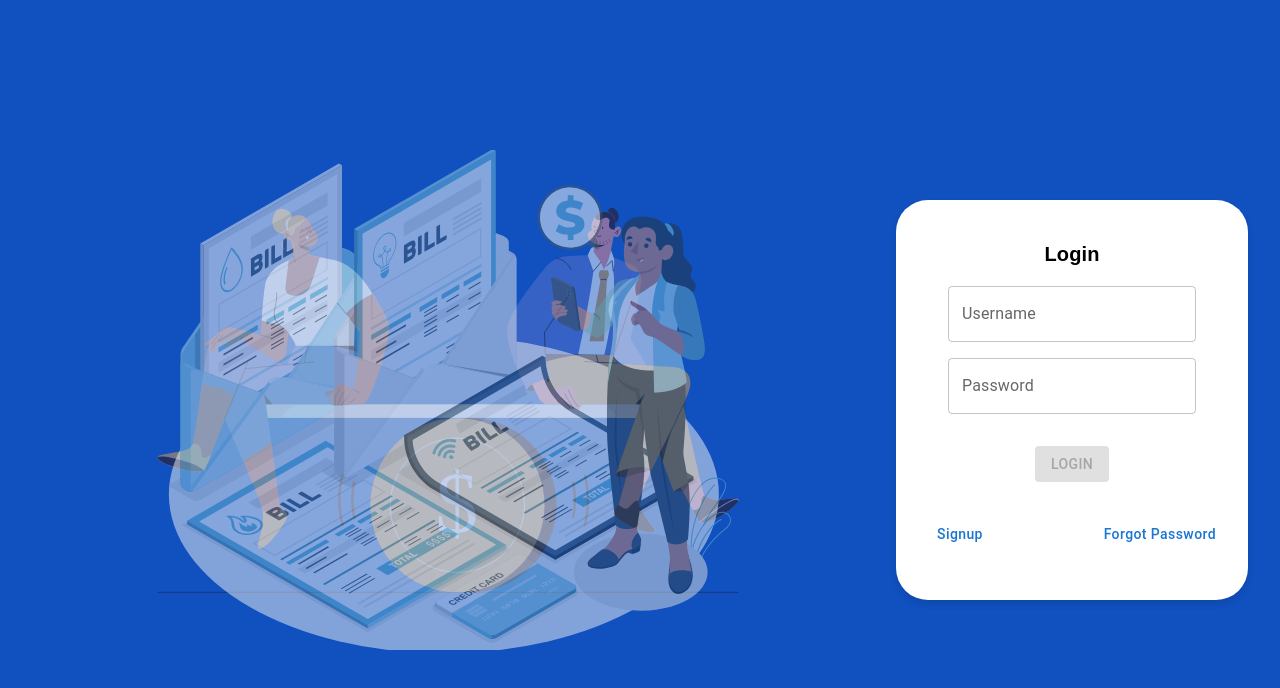
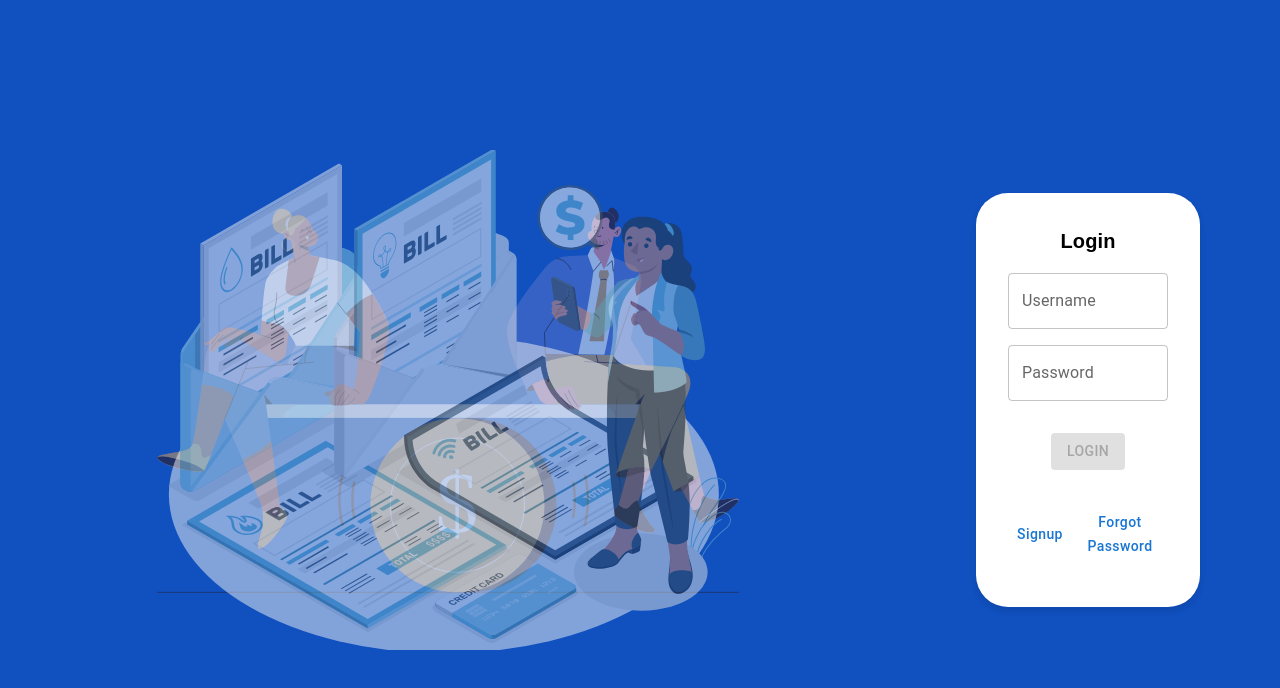
Before and after one commit to Angshuman1997/dutchbill_ui, a React (Create React App) app: page / in a window 1280 px wide. Shown: the top 688 px of the page. Built offline with nearby package versions, Linux system fonts and the light colour scheme.

Commit message:
Margin Change

```diff
--- a/src/components/AuthComponent/AuthComponent.css
+++ b/src/components/AuthComponent/AuthComponent.css
@@ -2,7 +2,7 @@
   position: relative;
   width: 100%;
   max-width: 500px;
-  margin: 0 auto;
+  margin: 5rem;
   padding: 2rem;
   background-color: #ffffff;
   box-shadow: 0 4px 6px rgba(0, 0, 0, 0.1);
--- a/src/components/AuthComponent/AuthComponent.js
+++ b/src/components/AuthComponent/AuthComponent.js
@@ -108,7 +108,7 @@
           alignItems="center"
           justifyContent="center"
           borderRadius={"2rem"}
-          marginRight={"2rem"}
+          marginRight={"5rem"}
         >
           <Typography
             variant="h6"
@@ -186,7 +186,7 @@
           alignItems="center"
           justifyContent="center"
           borderRadius={"2rem"}
-          marginRight={"2rem"}
+          marginRight={"5rem"}
         >
           <Typography
             variant="h6"
@@ -265,7 +265,7 @@
           alignItems="center"
           justifyContent="center"
           borderRadius={"2rem"}
-          marginRight={"2rem"}
+          marginRight={"5rem"}
         >
           <Typography
             variant="h6"
@@ -317,7 +317,7 @@
           alignItems="center"
           justifyContent="center"
           borderRadius={"2rem"}
-          marginRight={"2rem"}
+          marginRight={"5rem"}
         >
           <Typography
             variant="h6"
@@ -381,7 +381,7 @@
           alignItems="center"
           justifyContent="center"
           borderRadius={"2rem"}
-          marginRight={"2rem"}
+          marginRight={"5rem"}
         >
           <Typography
             variant="h6"
```
